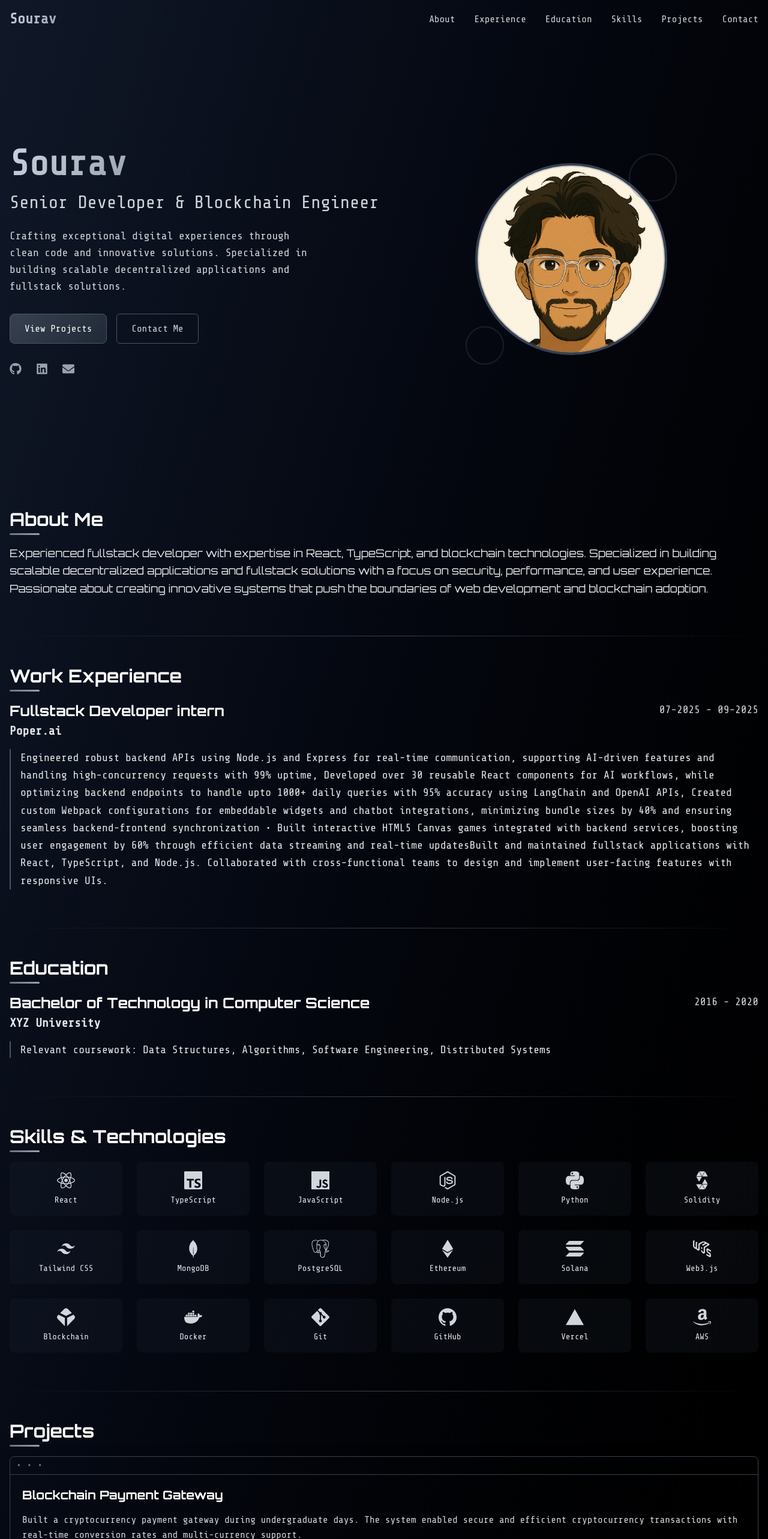
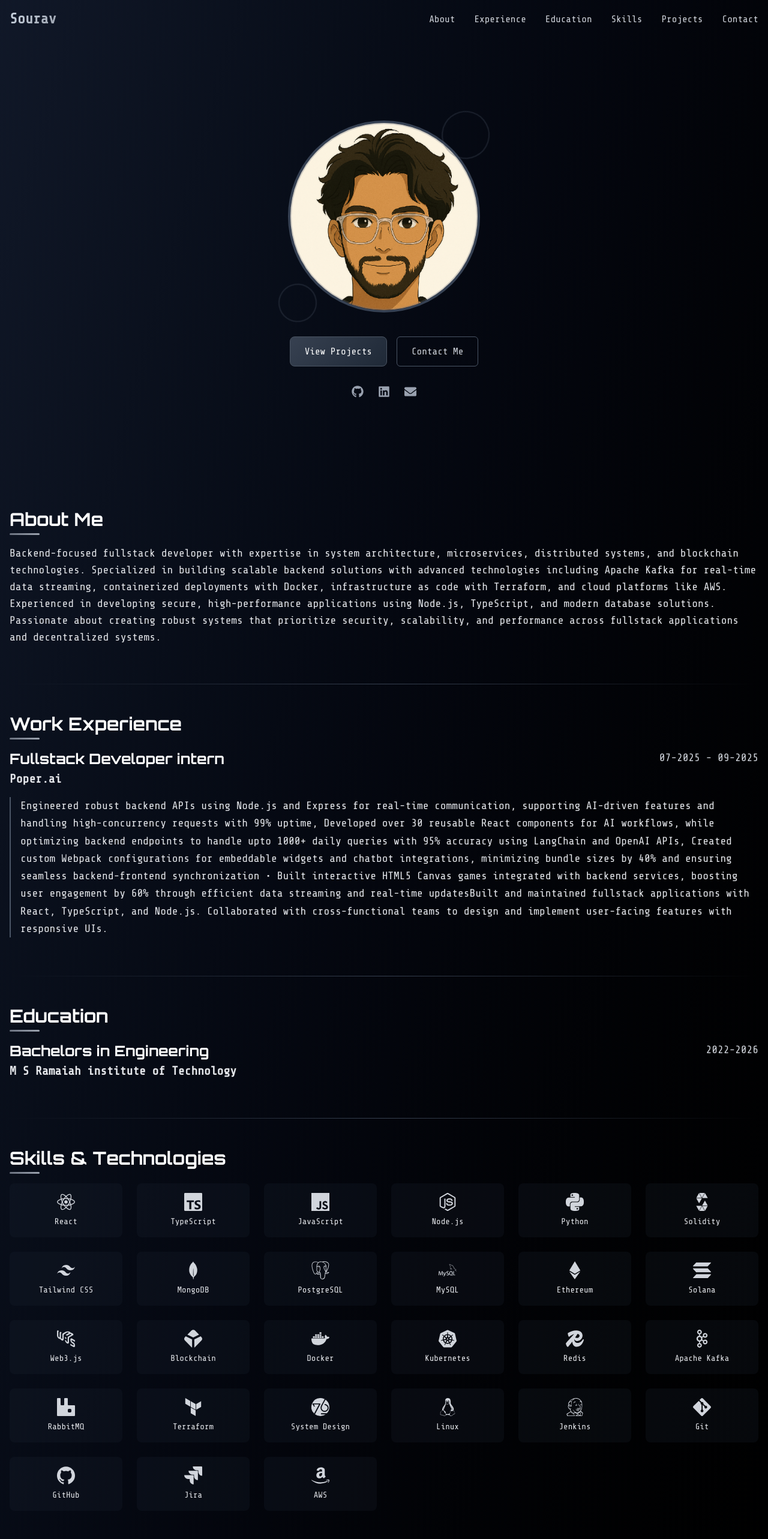
Before and after one commit to devxspectre/portfolio, a React (Vite) app in the folder client/: page / in a window 1280 px wide. Shown: the top 2566 px of the page at 60% size. Built offline with nearby package versions, Linux system fonts and the light colour scheme.

Commit message:
almost there

```diff
--- a/client/src/components/About.tsx
+++ b/client/src/components/About.tsx
@@ -16,17 +16,20 @@ const About = () => {
               About Me
             </h2>
             <motion.p
-              className="text-gray-200 leading-relaxed text-lg"
+              className="text-gray-200 mono-font text-lg"
               initial={{ opacity: 0 }}
               animate={{ opacity: 1 }}
               transition={{ delay: 0.2 }}
             >
-              Experienced fullstack developer with expertise in React,
-              TypeScript, and blockchain technologies. Specialized in building
-              scalable decentralized applications and fullstack solutions with
-              a focus on security, performance, and user experience.
-              Passionate about creating innovative systems that push the
-              boundaries of web development and blockchain adoption.
+              Backend-focused fullstack developer with expertise in system architecture,
+              microservices, distributed systems, and blockchain technologies.
+              Specialized in building scalable backend solutions with advanced technologies
+              including Apache Kafka for real-time data streaming, containerized deployments
+              with Docker, infrastructure as code with Terraform, and cloud platforms like AWS.
+              Experienced in developing secure, high-performance applications using Node.js,
+              TypeScript, and modern database solutions. Passionate about creating robust
+              systems that prioritize security, scalability, and performance across
+              fullstack applications and decentralized systems.
             </motion.p>
           </div>
         </div>
--- a/client/src/components/Education.tsx
+++ b/client/src/components/Education.tsx
@@ -3,11 +3,10 @@ import { motion } from "framer-motion";
 const Education = () => {
   const education = [
     {
-      degree: "Bachelor of Technology in Computer Science",
-      institution: "XYZ University",
-      period: "2016 - 2020",
-      details: "Relevant coursework: Data Structures, Algorithms, Software Engineering, Distributed Systems"
-    }
+      degree: "Bachelors in Engineering",
+      institution: "M S Ramaiah institute of Technology",
+      period: "2022-2026",
+    },
   ];
 
   return (
@@ -33,8 +32,12 @@ const Education = () => {
             >
               <div className="flex flex-col md:flex-row md:justify-between md:items-start mb-4">
                 <div>
-                  <h3 className="text-2xl font-bold text-white mb-1 digital-font">{edu.degree}</h3>
-                  <span className="text-xl font-semibold text-gray-200 mono-font">{edu.institution}</span>
+                  <h3 className="text-2xl font-bold text-white mb-1 digital-font">
+                    {edu.degree}
+                  </h3>
+                  <span className="text-xl font-semibold text-gray-200 mono-font">
+                    {edu.institution}
+                  </span>
                 </div>
                 <div className="mt-2 md:mt-0">
                   <span className="text-gray-300 text-lg font-medium mono-font">
@@ -42,7 +45,6 @@ const Education = () => {
                   </span>
                 </div>
               </div>
-              {edu.details && <p className="text-gray-200 text-lg pl-4 border-l-2 border-gray-600 mono-font">{edu.details}</p>}
             </motion.div>
           ))}
         </div>
--- a/client/src/components/Hero.tsx
+++ b/client/src/components/Hero.tsx
@@ -4,26 +4,15 @@ import { FaGithub, FaLinkedin, FaEnvelope } from "react-icons/fa";
 const Hero = () => {
   return (
     <section className="min-h-screen flex items-center pt-16">
-      <div className="container mx-auto px-4 py-20 digital-font">
-        <div className="flex flex-col lg:flex-row items-center">
+      <div className="container mx-auto px-4 py-10 digital-font">
+        <div className="flex flex-col-reverse gap-10 items-center">
           <div className="lg:w-1/2 mb-16 lg:mb-0">
             <motion.div
               initial={{ opacity: 0, y: 20 }}
               animate={{ opacity: 1, y: 0 }}
               transition={{ duration: 0.6 }}
             >
-              <h1 className="text-3xl sm:text-4xl md:text-5xl lg:text-6xl font-bold text-white mb-3 sm:mb-4 digital-font">
-                <span className="gradient-text mono-font">Sourav</span>
-              </h1>
-              <h2 className="text-xl sm:text-2xl md:text-2xl lg:text-3xl text-gray-300 mb-4 sm:mb-6 mono-font">
-                Senior Developer & Blockchain Engineer
-              </h2>
-              <p className="text-base sm:text-lg text-gray-300 mb-6 sm:mb-8 max-w-lg mono-font">
-                Crafting exceptional digital experiences through clean code and innovative solutions.
-                Specialized in building scalable decentralized applications and fullstack solutions.
-              </p>
-
-              <div className="flex flex-wrap gap-3 sm:gap-4 mb-8">
+              <div className="flex flex-wrap justify-center gap-3 sm:gap-4 mb-8">
                 <motion.a
                   href="#projects"
                   className="btn-primary inline-block mono-font"
@@ -42,7 +31,7 @@ const Hero = () => {
                 </motion.a>
               </div>
 
-              <div className="flex space-x-4 sm:space-x-6">
+              <div className="flex justify-center space-x-4 sm:space-x-6">
                 <motion.a
                   href="https://github.com/devxspectre"
                   target="_blank"
--- a/client/src/components/Skills.tsx
+++ b/client/src/components/Skills.tsx
@@ -16,8 +16,17 @@ import {
   SiDocker,
   SiGit,
   SiGithub,
-  SiVercel,
-  SiAmazon
+  SiAmazon,
+  SiApachekafka,
+  SiSystem76,
+  SiTerraform,
+  SiKubernetes,
+  SiRedis,
+  SiRabbitmq,
+  SiMysql,
+  SiLinux,
+  SiJenkins,
+  SiJira
 } from "react-icons/si";
 
 const Skills = () => {
@@ -31,14 +40,23 @@ const Skills = () => {
     { name: "Tailwind CSS", icon: SiTailwindcss },
     { name: "MongoDB", icon: SiMongodb },
     { name: "PostgreSQL", icon: SiPostgresql },
+    { name: "MySQL", icon: SiMysql },
     { name: "Ethereum", icon: SiEthereum },
     { name: "Solana", icon: SiSolana },
     { name: "Web3.js", icon: SiWeb3Dotjs },
     { name: "Blockchain", icon: SiBlockchaindotcom },
     { name: "Docker", icon: SiDocker },
+    { name: "Kubernetes", icon: SiKubernetes },
+    { name: "Redis", icon: SiRedis },
+    { name: "Apache Kafka", icon: SiApachekafka },
+    { name: "RabbitMQ", icon: SiRabbitmq },
+    { name: "Terraform", icon: SiTerraform },
+    { name: "System Design", icon: SiSystem76 },
+    { name: "Linux", icon: SiLinux },
+    { name: "Jenkins", icon: SiJenkins },
     { name: "Git", icon: SiGit },
     { name: "GitHub", icon: SiGithub },
-    { name: "Vercel", icon: SiVercel },
+    { name: "Jira", icon: SiJira },
     { name: "AWS", icon: SiAmazon },
   ];
 
```
